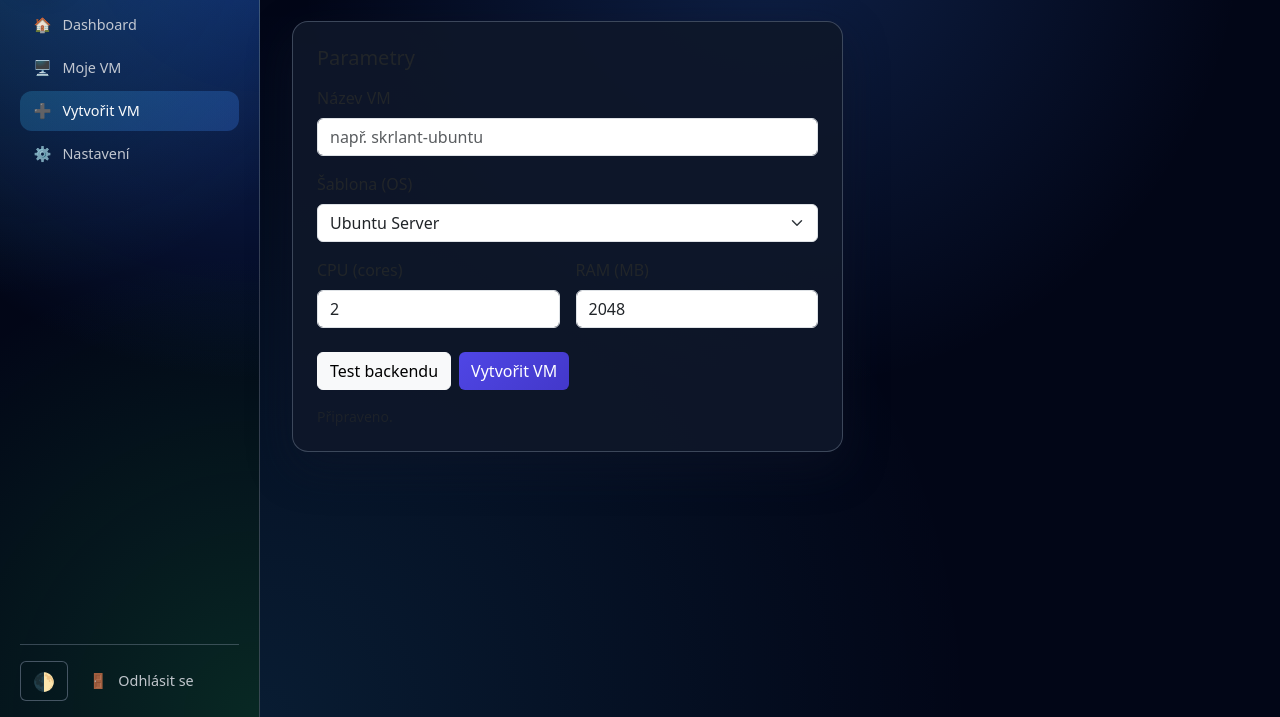
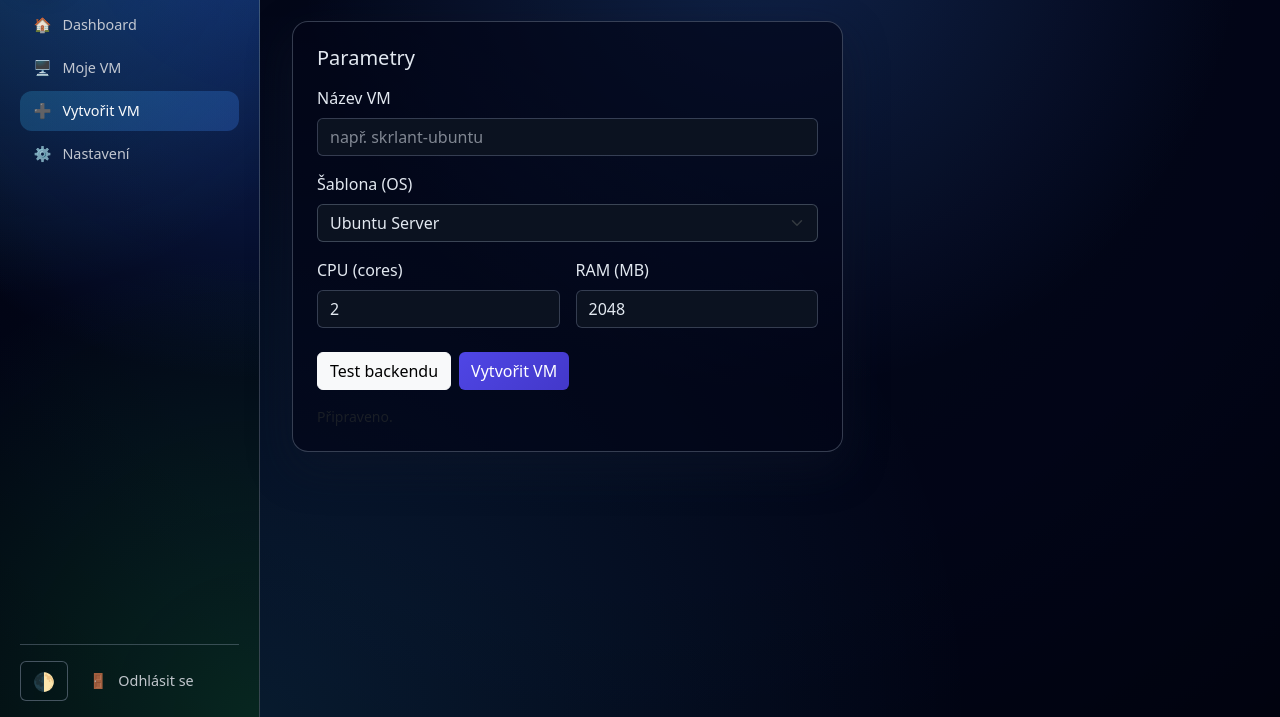
Before and after one commit to Vjisa/vjisa.com, a plain HTML site: page vm.html in a window 1280 px wide. Both pictures are taken after a click on the button "Přepnout motiv". Shown: the part 83-800 px from the top of the page. Drawn offline with nearby package versions, Linux system fonts and the light colour scheme.

Commit message:
Implement light and dark theme styles in CSS
Added styles for light and dark themes, including background and text colors for body, cards, and form elements.

```diff
--- a/style.css
+++ b/style.css
@@ -553,3 +553,51 @@ body {
 body.theme-light {
   background: radial-gradient(circle at top, #ffffff 0, #f1f5f9 55%, #dbeafe 100%);
 }
+
+/* ===== THEME FIXES (append) ===== */
+
+/* default: když není nic nastavené */
+body { color: #0f172a; }
+
+/* LIGHT */
+body.theme-light {
+  background: radial-gradient(circle at top, #ffffff 0, #f1f5f9 55%, #dbeafe 100%);
+  color: #0f172a;
+}
+
+/* DARK */
+body.theme-dark {
+  background: radial-gradient(circle at top, #0b1220 0, #020617 65%, #000000 100%);
+  color: #e2e8f0;
+}
+
+/* karty/sekce – aby "okna" byla tmavá v dark režimu */
+.theme-dark .card,
+.theme-dark .main-content,
+.theme-dark .sidebar {
+  background-color: rgba(2, 6, 23, 0.65) !important;
+  color: #e2e8f0;
+}
+
+/* formuláře – tmavé inputy/selecty v dark režimu */
+.theme-dark .form-control,
+.theme-dark .form-select,
+.theme-dark input,
+.theme-dark select,
+.theme-dark textarea {
+  background-color: #0b1220 !important;
+  color: #e2e8f0 !important;
+  border-color: rgba(148, 163, 184, 0.35) !important;
+}
+
+.theme-dark .form-control::placeholder,
+.theme-dark input::placeholder,
+.theme-dark textarea::placeholder {
+  color: rgba(226, 232, 240, 0.55) !important;
+}
+
+/* jemnější linky */
+.theme-dark hr,
+.theme-dark .dropdown-divider {
+  border-color: rgba(148, 163, 184, 0.25) !important;
+}
```
